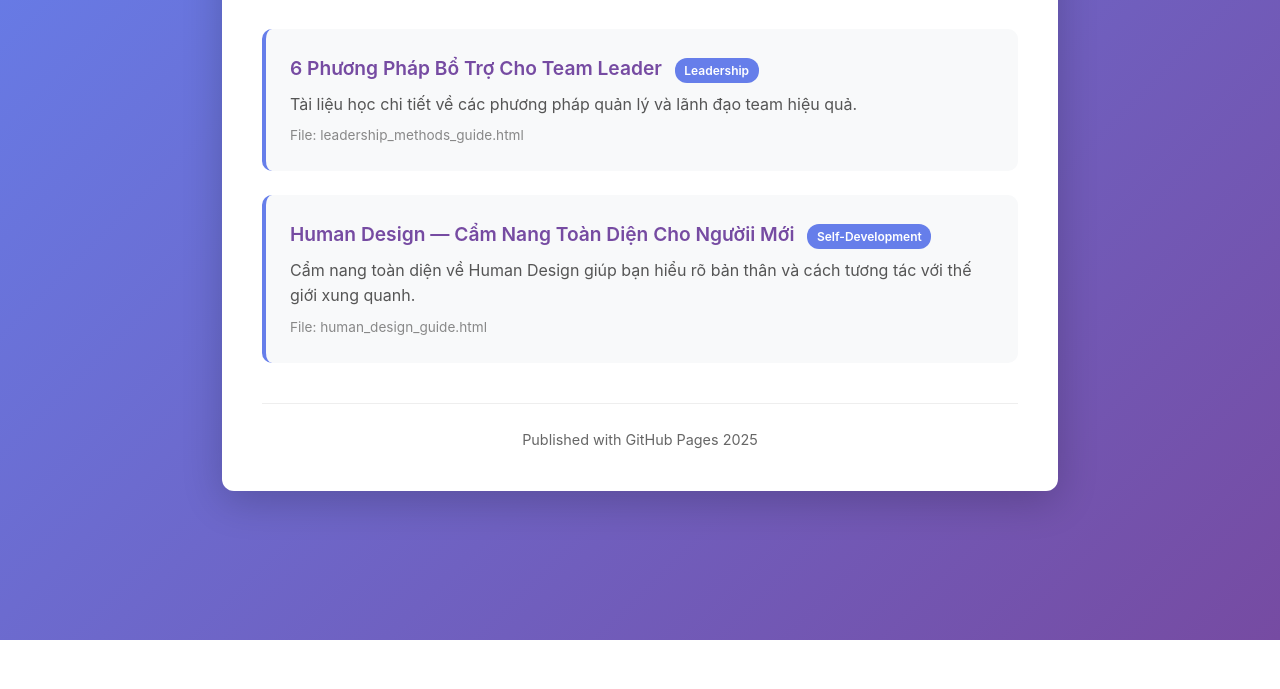
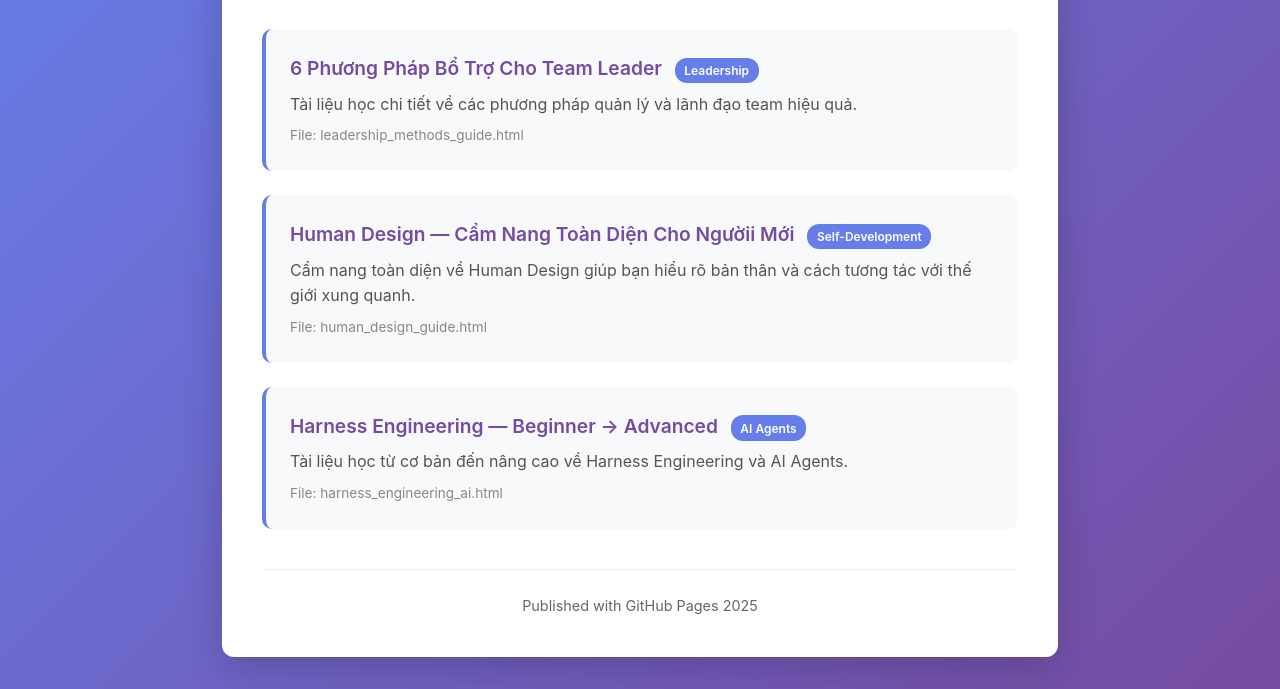
Before and after one commit to thanhnguyen16487/my-pages, a plain HTML site: page index.html in a window 1280 px wide. Shown: the part 160-849 px from the top of the page. Before the commit the page ends 800 px from the top, so only its background shows below. Drawn offline with Linux system fonts and the light colour scheme.

Commit message:
Update index with Harness Engineering link

```diff
--- a/index.html
+++ b/index.html
@@ -111,6 +111,15 @@
                 <p>Cẩm nang toàn diện về Human Design giúp bạn hiểu rõ bản thân và cách tương tác với thế giới xung quanh.</p>
                 <div class="meta">File: human_design_guide.html</div>
             </div>
+
+            <div class="page-card">
+                <a href="harness_engineering_ai.html">
+                    Harness Engineering — Beginner → Advanced
+                    <span class="badge">AI Agents</span>
+                </a>
+                <p>Tài liệu học từ cơ bản đến nâng cao về Harness Engineering và AI Agents.</p>
+                <div class="meta">File: harness_engineering_ai.html</div>
+            </div>
         </div>
 
         <footer>
```
